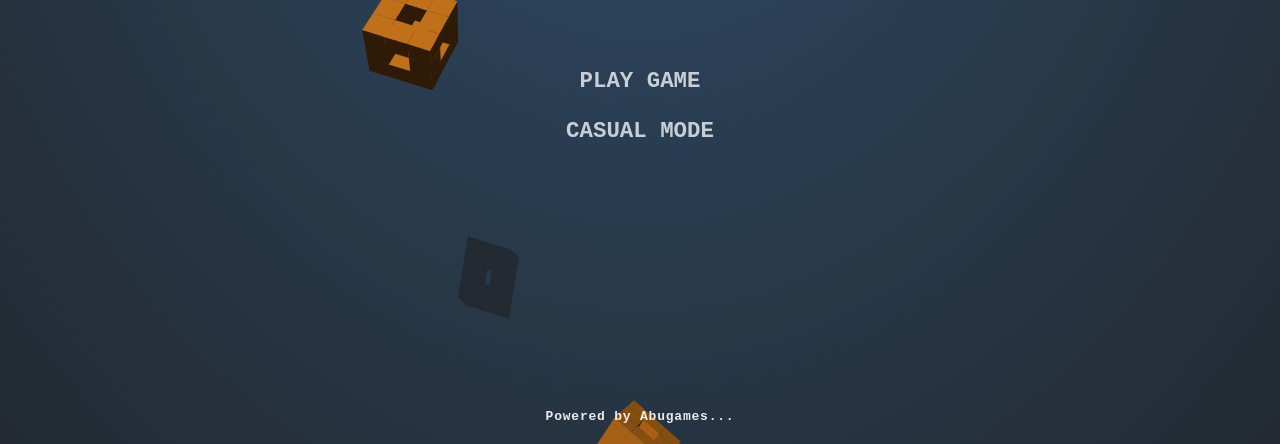
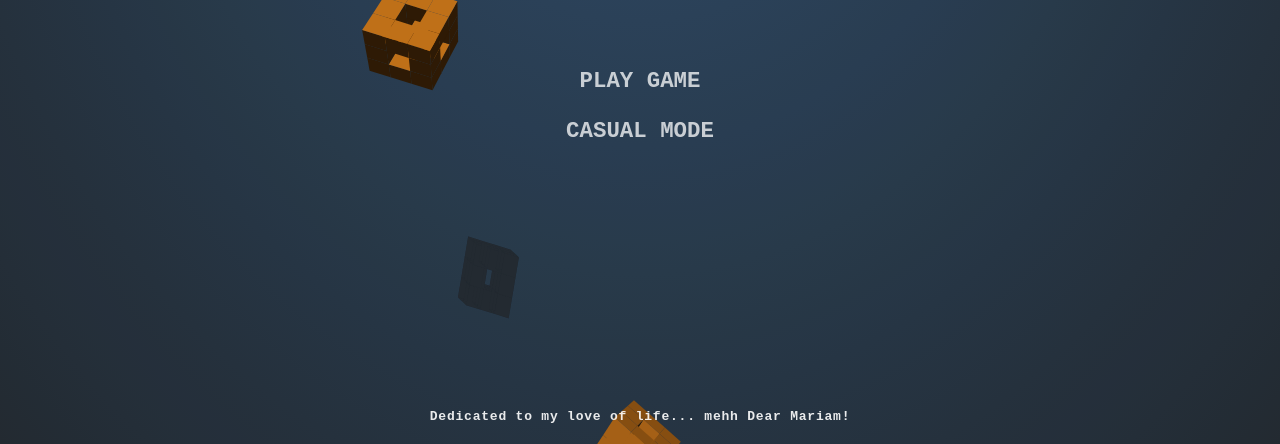
Before and after one commit to abubakerg/NINJA-game, a plain HTML site: page index.html in a window 1280 px wide. Shown: the part 356-800 px from the top of the page. Drawn offline with Linux system fonts and the light colour scheme.

Commit message:
Update index.html

```diff
--- a/index.html
+++ b/index.html
@@ -29,7 +29,7 @@
 		<h1>NINJA CUTTER</h1>
 		<button type="button" class="play-normal-btn">PLAY GAME</button>
 		<button type="button" class="play-casual-btn">CASUAL MODE</button>
-		<div class="credits">Powered by Abugames...</div>
+				<div class="credits">Dedicated to my love of life... mehh Dear Mariam!</div>
 	</div>
 	<div class="menu menu--pause">
 		<h1>Paused</h1>
```
